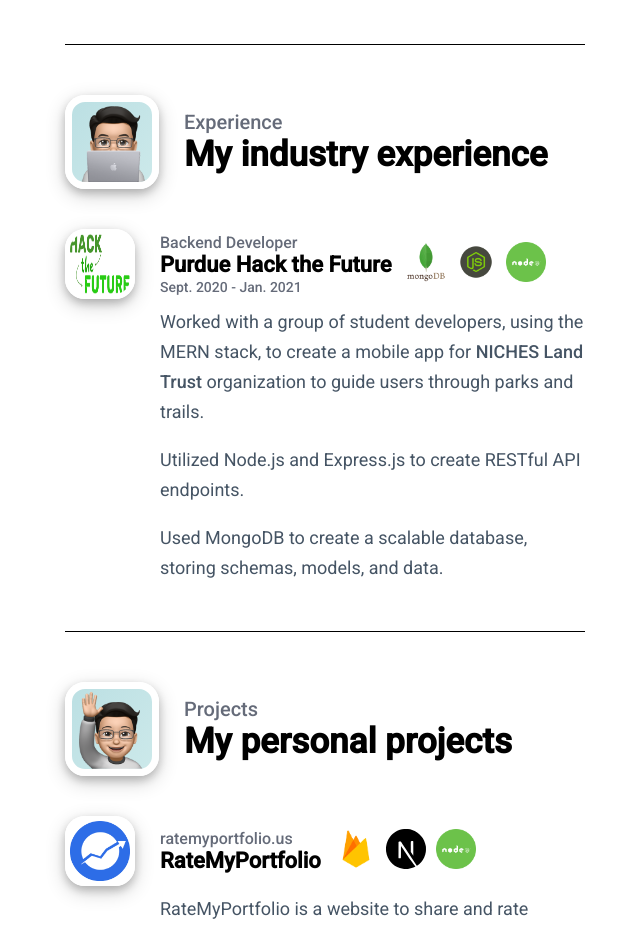
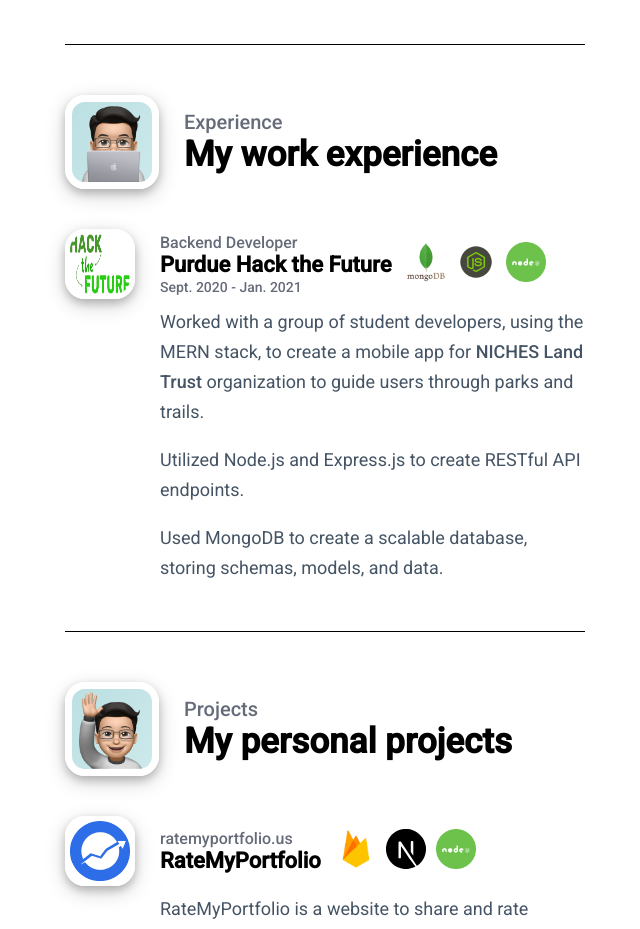
Before and after one commit to niantony/personal, a React (Create React App) app: page / in a window 1280 px wide. Shown: the part 1300-2229 px from the top of the page, without its empty margins (315-955 px from the left). Built offline with nearby package versions, Linux system fonts and the light colour scheme.

Commit message:
My industry experience change to My work experience

```diff
--- a/src/components/Experience.js
+++ b/src/components/Experience.js
@@ -13,7 +13,7 @@
                 <img src={memoji} alt='About Memoji'/>
                 <div className='heading-title'>
                     <h2>Experience</h2>
-                    <h1>My industry experience</h1>
+                    <h1>My work experience</h1>
                 </div>
             </div>
             <div className='list-heading'>
```
